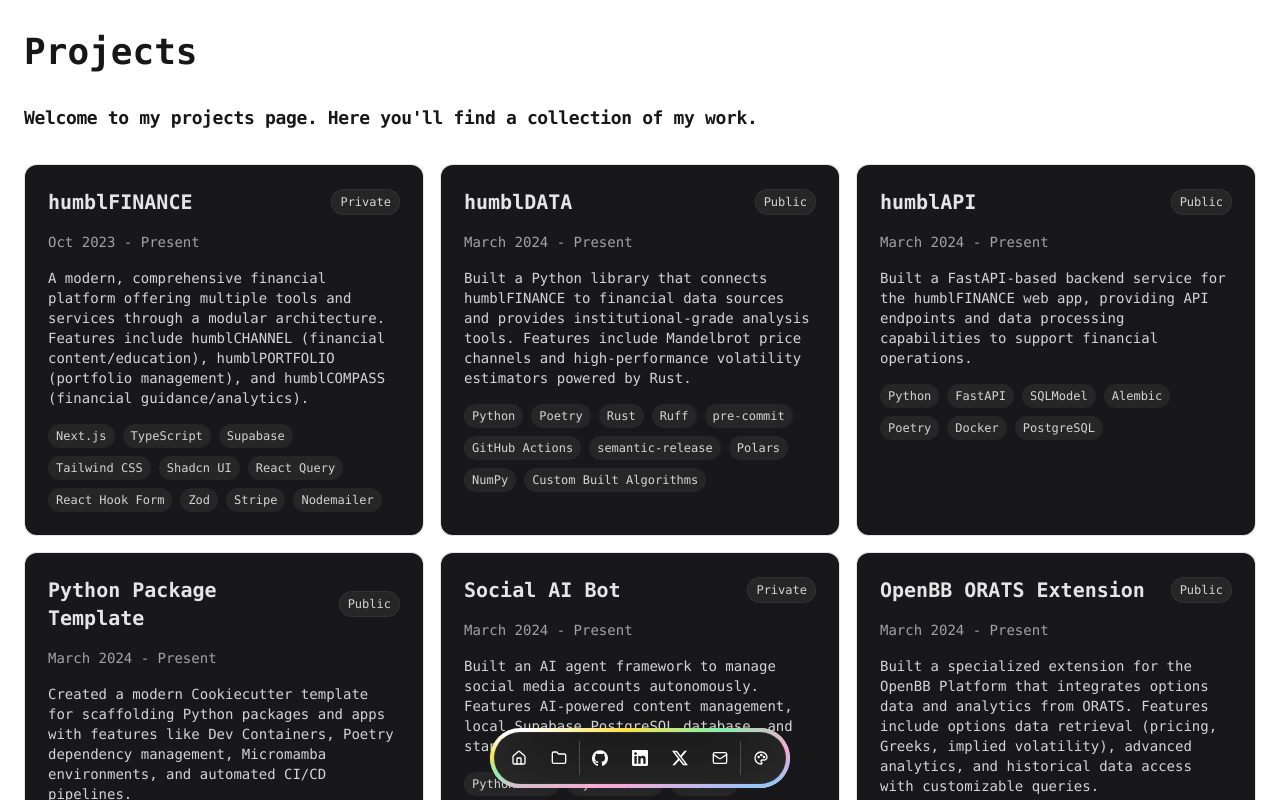
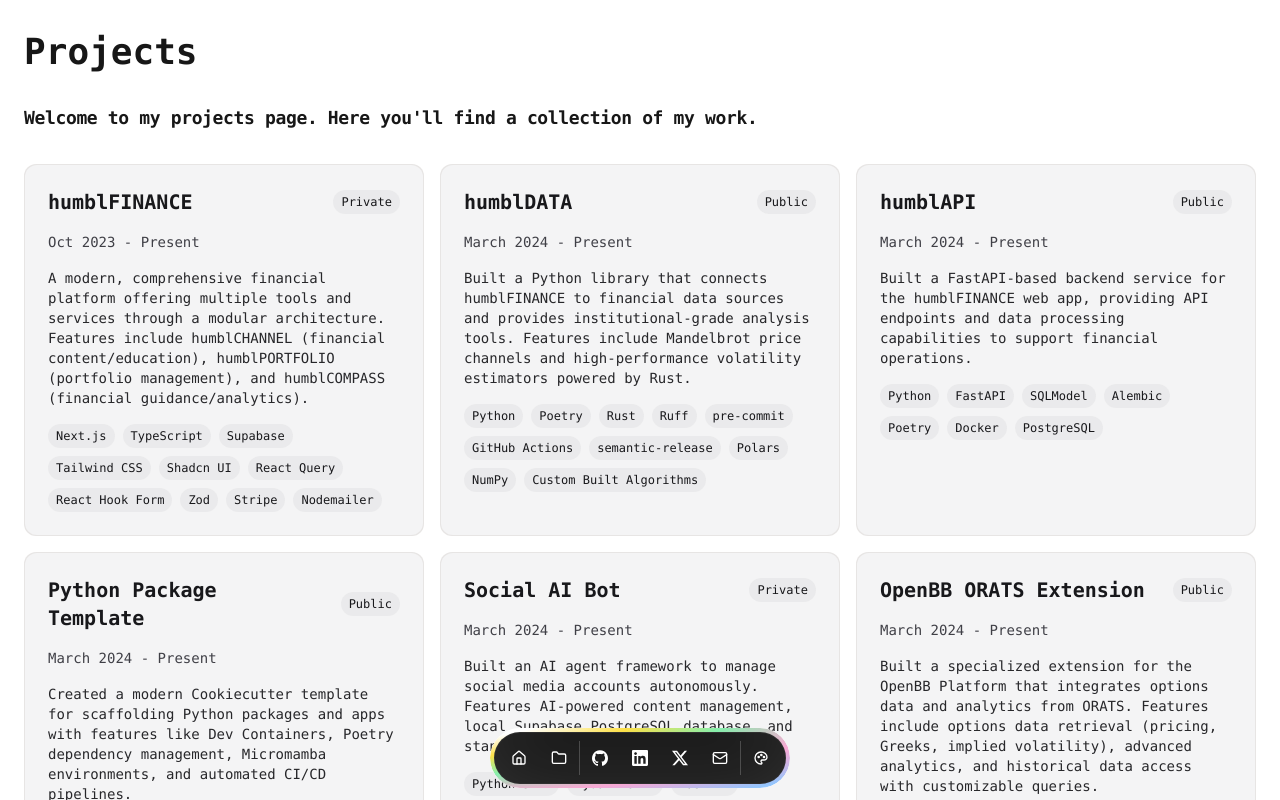
Before and after one commit to jjfantini/portfolio, a Next.js app: page /projects in a window 1280 px wide. Shown: the top 800 px of the page. Built offline with nearby package versions, Linux system fonts and the light colour scheme.

Commit message:
refactor: update projects page and MagicCard component with improved dark mode styling

```diff
--- a/src/app/projects/page.tsx
+++ b/src/app/projects/page.tsx
@@ -30,24 +30,24 @@ export default function ProjectsPage() {
               >
                 <div className="flex flex-col gap-4">
                   <div className="flex justify-between items-center gap-4">
-                    <h3 className="text-xl font-bold text-neutral-200 break-words">
+                    <h3 className="text-xl font-bold text-zinc-900 dark:text-white break-words">
                       {project.title}
                     </h3>
-                    <span className="px-2 py-1 text-xs rounded-full border-[1px] border-neutral-700/50 bg-neutral-800 text-neutral-300">
+                    <span className="px-2 py-1 text-xs rounded-full bg-zinc-200/60 dark:bg-zinc-800/40 text-zinc-900 dark:text-zinc-100">
                       {project.private ? "Private" : "Public"}
                     </span>
                   </div>
-                  <div className="text-sm text-neutral-400">
+                  <div className="text-sm text-zinc-700 dark:text-zinc-400">
                     {project.dates}
                   </div>
-                  <div className="text-neutral-300">
+                  <div className="text-zinc-800 dark:text-zinc-200">
                     {project.description}
                   </div>
                   <div className="flex flex-wrap gap-2">
                     {project.technologies.map((tech) => (
                       <span
                         key={tech}
-                        className="px-2 py-1 text-xs bg-neutral-800 rounded-full text-neutral-300"
+                        className="px-2 py-1 text-xs rounded-full bg-zinc-200/60 dark:bg-zinc-800/40 text-zinc-900 dark:text-zinc-100"
                       >
                         {tech}
                       </span>
--- a/src/components/ui/magic-card.tsx
+++ b/src/components/ui/magic-card.tsx
@@ -78,10 +78,10 @@ export function MagicCard({
       ref={cardRef}
       className={cn("group relative flex size-full rounded-xl", className)}
     >
-      <div className="absolute inset-px z-10 rounded-xl bg-zinc-900 dark:bg-zinc-100" />
-      <div className="relative z-30">{children}</div>
+      <div className="absolute inset-px z-10 rounded-xl bg-zinc-100 dark:bg-zinc-900" />
+      <div className="relative z-30 h-full w-full">{children}</div>
       <motion.div
-        className="pointer-events-none absolute inset-px z-10 rounded-xl opacity-0 transition-opacity duration-300 group-hover:opacity-100"
+        className="pointer-events-none absolute inset-px z-20 rounded-xl opacity-0 transition-opacity duration-300 group-hover:opacity-100"
         style={{
           background: useMotionTemplate`
             radial-gradient(${gradientSize}px circle at ${mouseX}px ${mouseY}px, ${gradientColor}, transparent 100%)
```
